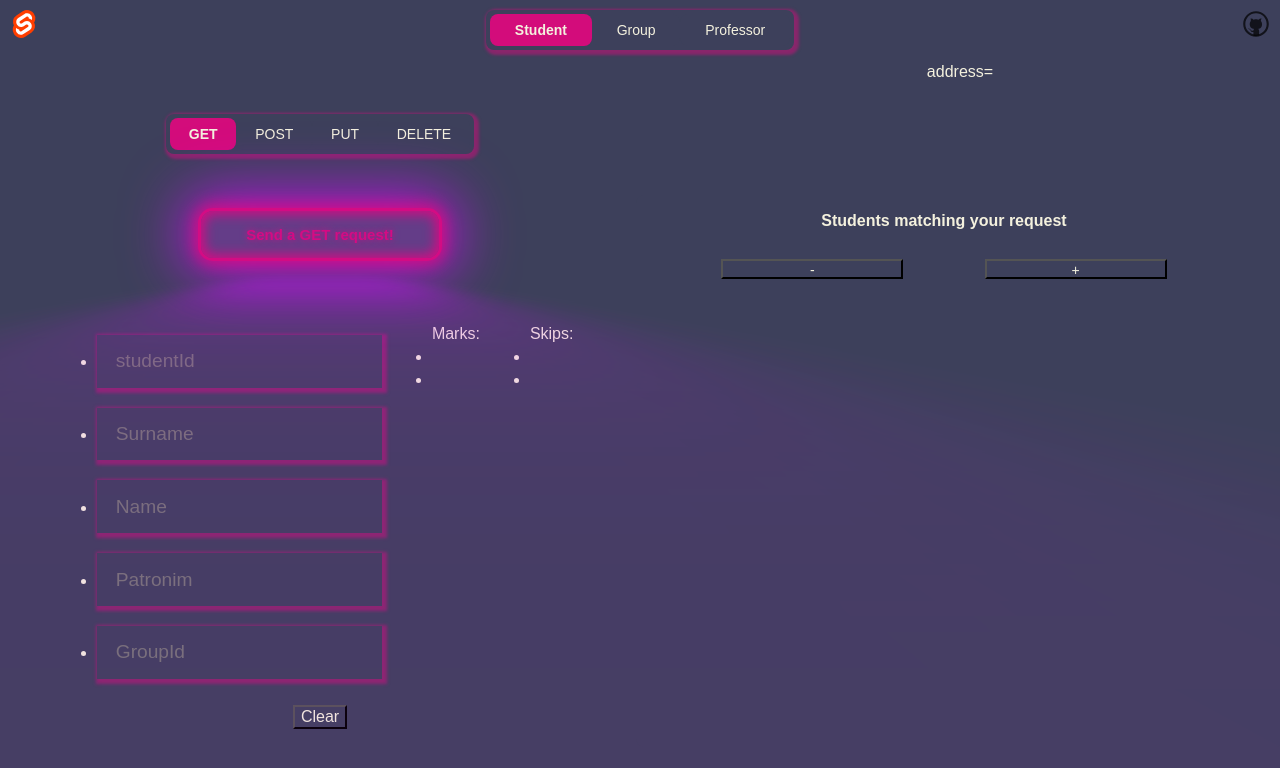
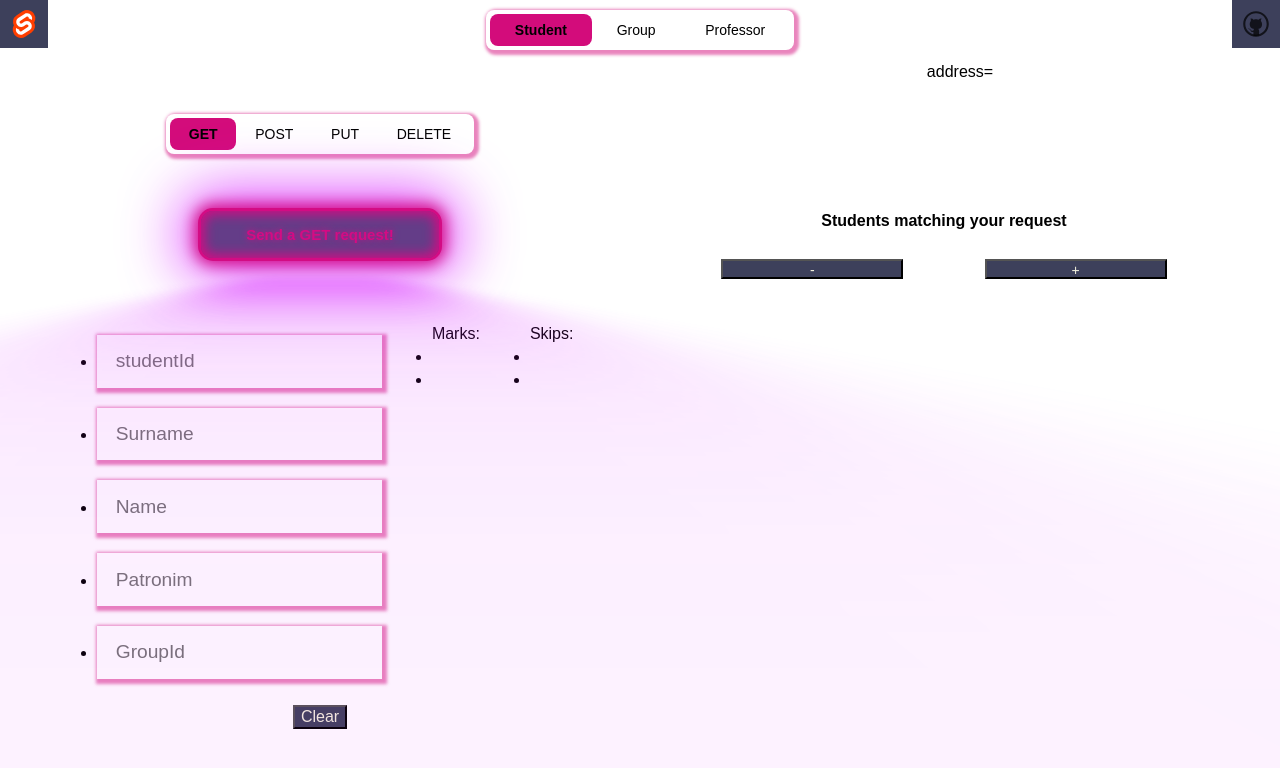
Before and after one commit to maxkrivenya/sveltest, a SvelteKit app: page / in a window 1280 px wide. Shown: the top 768 px of the page. Built offline with nearby package versions, Linux system fonts and the light colour scheme.

Commit message:
changed font?

```diff
--- a/src/routes/styles.css
+++ b/src/routes/styles.css
@@ -1,4 +1,4 @@
-@import '@fontsource/fira-mono';
+/*@import '@fontsource/fira-mono'*/;
 
 *{
 background-color: #3D405B;
```
